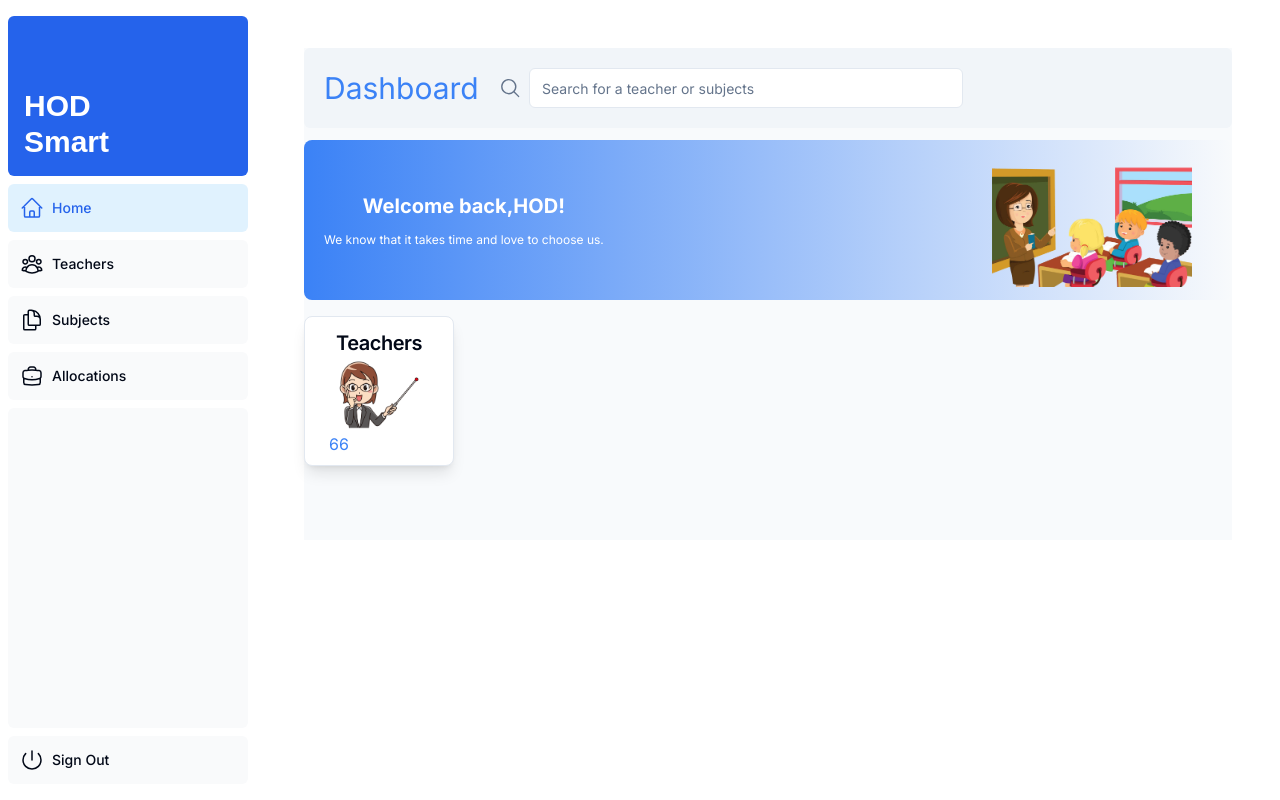
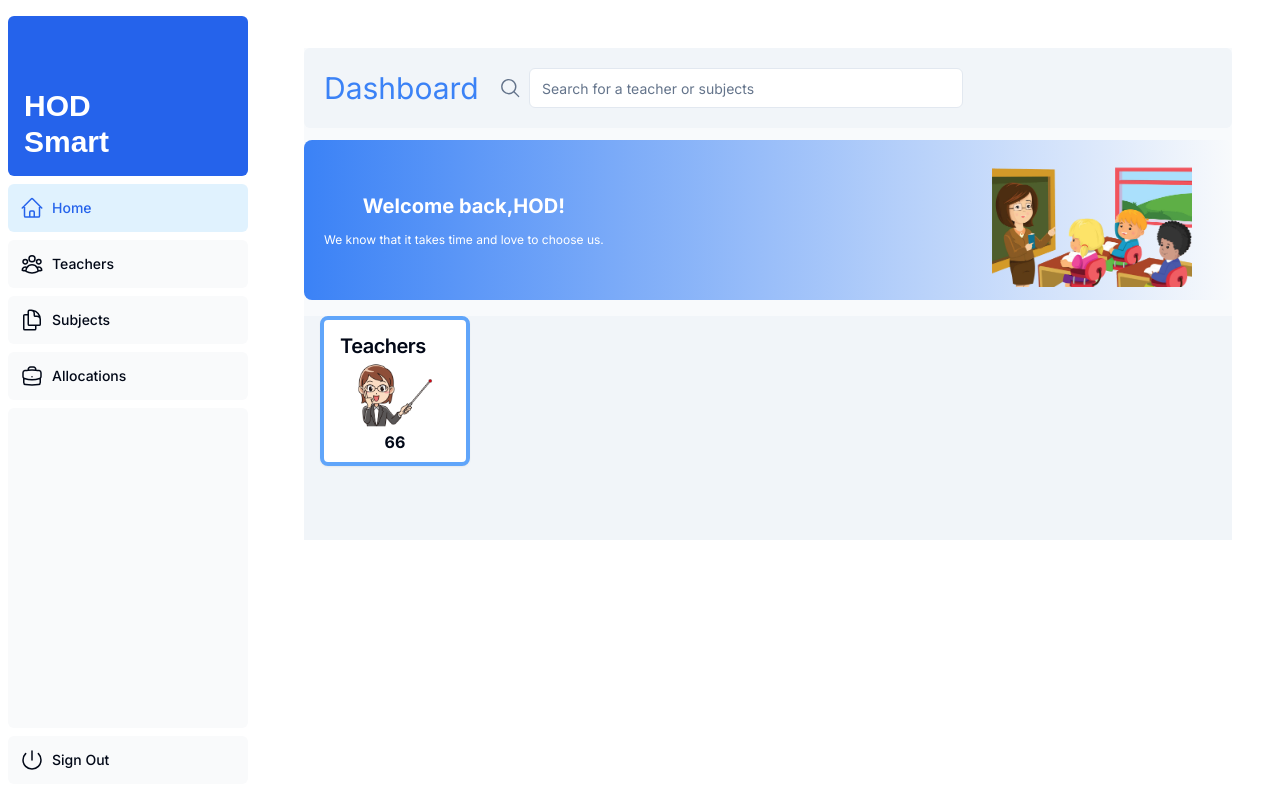
Before and after one commit to matthewkuria/hodsmart, a Next.js app: page /dashboard in a window 1280 px wide. Built offline with nearby package versions, Linux system fonts and the light colour scheme; a web font is replaced by a local one.

Commit message:
add margin all round

```diff
--- a/app/ui/dashboard/home/statistics.tsx
+++ b/app/ui/dashboard/home/statistics.tsx
@@ -12,19 +12,20 @@ import {
 
 export default function DashboardStatistics() {
     return (
-        <main className="bg-slate-50 h-56 mt-4">
-           <Card className="bg-white flex flex-col items-center rounded-lg border w-[150px] h-[150px] p-4 hover:border-blue-500 shadow-lg">
+        <main className="bg-slate-100 h-56 mt-4">
+           <Card className="bg-white  items-center rounded-lg  w-[150px] h-[150px] m-4 p-4 border-4 border-blue-400 hover:border-blue-500 hover:shadow-lg">
                 <CardHeader>
                     <CardTitle>Teachers</CardTitle>
                 </CardHeader>
-                <CardContent>
+                <CardContent className=" flex flex-col mx-auto items-center">
                     <Image
                         src="/teacher-icon.png"
                         alt=""
                         width={120}
                         height={150}
+                        className="justify-center"
                     />
-                    <h3 className="text-blue-500">66</h3>
+                    <h3 className="font-bold">66</h3>
                 </CardContent>
             </Card>
         </main>
```
